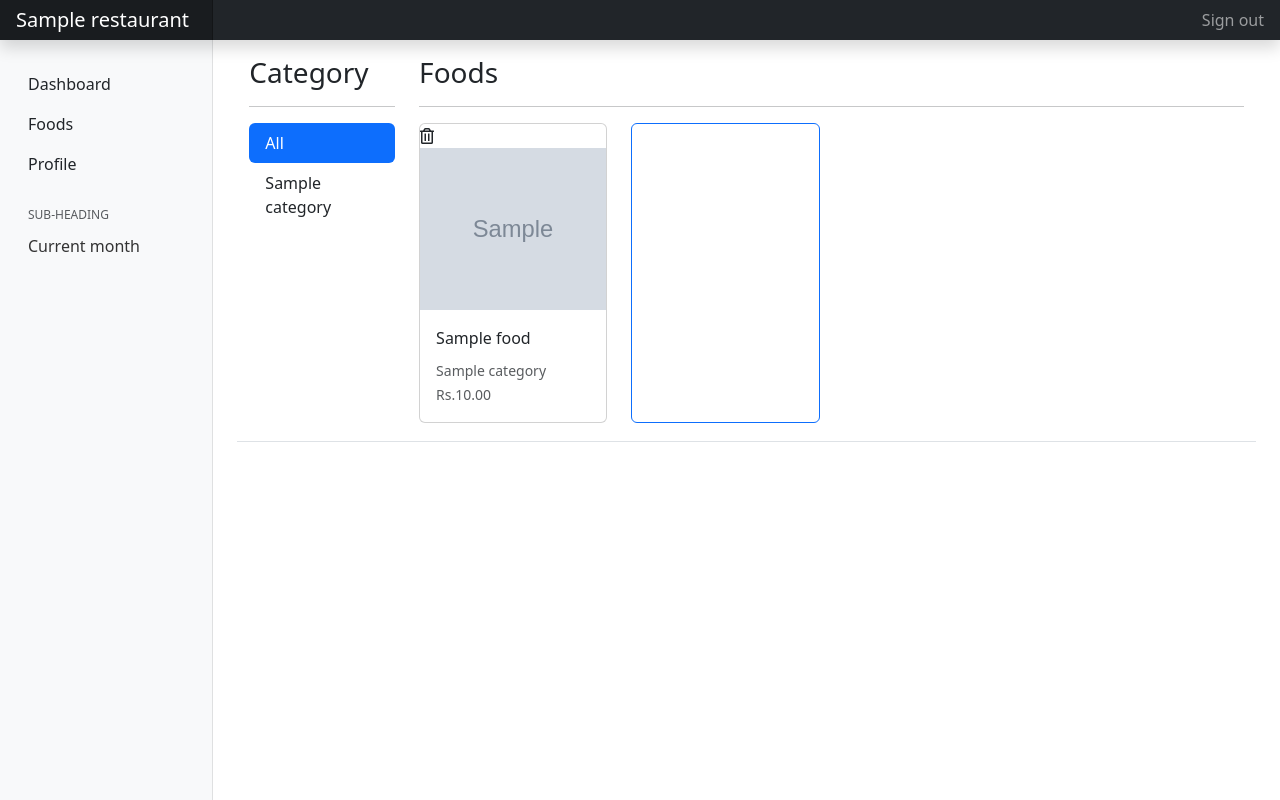
After one commit to cygnus55/food-express, a Django app: page /restaurants/foods/ in a window 1280 px wide. The commit adds this page. Run offline with Django 3.2, Linux system fonts and the light colour scheme; a user stored in the database is signed in; tables that the repository leaves empty hold one stand-in row (values such as "Sample post"); grey boxes marked "Sample" are stand-in pictures; some libraries are stand-ins or nearby versions.

Commit message:
Restaurant and food integreted

```diff
--- a/foods/models.py
+++ b/foods/models.py
@@ -23,6 +23,13 @@ class Category(models.Model):
         super().save(*args, **kwargs)
 
     def get_absolute_url(self):
+        return reverse(
+            'restaurants:foods_list_by_category',
+            args=[self.slug]
+        )
+
+    @property
+    def get_absolute_url_for_customer(self):
         return reverse(
             'foods:foods_list_by_category',
             args=[self.slug]
@@ -59,13 +66,20 @@ class Food(models.Model):
     restaurant = models.ForeignKey(Restaurant, related_name='restaurant', on_delete=models.CASCADE)
 
     class Meta:
-        ordering = ('name',)
+        ordering = ('-created',)
 
     def __str__(self):
         return f'Food: {self.name}'
 
     def get_absolute_url(self):
         return reverse(
+            'restaurants:food_detail',
+            args=[self.id]
+        )
+
+    @property
+    def get_absolute_url_for_customer(self):
+        return reverse(
             'foods:food_detail',
             args=[self.id]
         )
--- a/foods/urls.py
+++ b/foods/urls.py
@@ -1,13 +1,11 @@
 from django.urls import path
 
-from foods.views import FoodListView, FoodDetailView, FoodCreateView, FoodUpdateView
+from foods.views import FoodListView, FoodDetailView
 
 app_name = 'foods'
 
 urlpatterns = [
     path('', FoodListView.as_view(), name='food_list'),
     path('category/<slug:category_slug>/', FoodListView.as_view(), name='foods_list_by_category'),
-    path('new/', FoodCreateView.as_view(), name='food_create'),
     path('detail/<int:pk>/', FoodDetailView.as_view(), name='food_detail'),
-    path('update/<int:pk>/', FoodUpdateView.as_view(), name='food_update'),
 ]
--- a/foods/views.py
+++ b/foods/views.py
@@ -12,7 +12,10 @@ class FoodListView(ListView):
 
     def get_context_data(self, **kwargs):
         context = super().get_context_data(**kwargs)
+        slug = self.kwargs.get('category_slug')
         context['categories'] = Category.objects.all()
+        if slug:
+            context['category'] = get_object_or_404(Category, slug=slug)
         return context
 
     def get_queryset(self, **kwargs):
@@ -27,15 +30,3 @@ class FoodDetailView(DetailView):
     model = Food
     template = 'foods/food_detail.html'
     context_object_name = 'food'
-
-
-class FoodCreateView(CreateView):
-    model = Food
-    # ! Remove restaurant and obtain the current restaurant through authenticated user
-    fields = ['category', 'name', 'description', 'price', 'image', 'available', 'restaurant']
-
-
-class FoodUpdateView(UpdateView):
-    model = Food
-    # ! Remove restaurant and obtain the current restaurant through authenticated user
-    fields = ['category', 'name', 'description', 'price', 'image', 'available', 'restaurant']
--- a/restaurants/templates/restaurants/dashboard.html
+++ b/restaurants/templates/restaurants/dashboard.html
@@ -1,16 +1,19 @@
 {% load bootstrap5 %}
 {% load static %}
+{% load fontawesome_5 %}
+
 <!DOCTYPE html>
 <html>
     <head>
         <meta charset="UTF-8">
         <meta name="viewport" content="width=device-width, initial-scale=1.0">
-        <title></title>
+        <title>{% if title %} - {{ title }} {% endif %}</title>
         <link rel="stylesheet" href="https://fonts.googleapis.com/css?family=Roboto">
         <link rel="shortcut icon" type="image/x-icon" href="{% static 'base/favicon.ico' %}"/>
         <link rel="stylesheet" href="{% static 'css/dashboard.css' %}"/>
         {% bootstrap_css %}
         {% bootstrap_javascript %}
+        {% fontawesome_5_static %}
     </head>
     <body>
         <header class="navbar navbar-dark sticky-top bg-dark flex-md-nowrap p-0 shadow">
@@ -35,7 +38,7 @@
                       </a>
                     </li>
                     <li class="nav-item">
-                      <a class="nav-link {% if section == 'foods' %} active {% else %} text-dark {% endif %}" href=#>
+                      <a class="nav-link {% if section == 'foods' %} active {% else %} text-dark {% endif %}" href="{% url 'restaurants:food_list' %}">
                         Foods
                       </a>
                     </li>
@@ -65,7 +68,7 @@
 
           <div class="d-flex justify-content-between flex-wrap flex-md-nowrap align-items-center pt-3 pb-2 mb-3 border-bottom">
             {% block content %}
-              <h1>Dashboard</h1>
+              <h3>Dashboard</h3>
             {% endblock %}
           </div>
         </main>
--- a/foods/templates/foods/food_form.html
+++ b/restaurants/templates/restaurants/food_form.html
@@ -1,4 +1,4 @@
-{% extends 'base/base.html' %}
+{% extends 'restaurants/dashboard.html' %}
 {% load crispy_forms_tags %}
 
 {% block content %}
--- /dev/null
+++ b/restaurants/templates/restaurants/food_list.html
@@ -0,0 +1,72 @@
+{% extends 'restaurants/dashboard.html' %}
+{% load static %}
+
+{% block title %}
+    {% if category %}{{ category.name }} - {% endif %}Foods
+{% endblock %}
+
+{% block content %}
+    <div class="container">
+        <div class="row">
+            <div class="col-md-2" style='float:inline-start;'>
+                <h3 class="align-items-center">
+                    Category
+                </h3>
+                <hr>
+                <ul class="nav nav-pills flex-column mb-auto">
+                    <li class="nav-item">
+                        <a href="{% url 'restaurants:food_list' %}"
+                            class="nav-link {% if not category %}active{% else %}text-dark{% endif %}">
+                            All
+                        </a>
+                    </li>
+                    {% for c in categories %}
+                        <li class="nav-item">
+                            <a href="{{ c.get_absolute_url }}"
+                                class="nav-link {% if category.slug == c.slug %} \
+                                active{% else %}text-dark{% endif %}">
+                                {{ c.name }}
+                            </a>
+                        </li>
+                    {% endfor %}
+                </ul>
+            </div>
+
+            <div class="col-md-10">
+                <h3 class="align-items-center text-dark">
+                    Foods{% if category %} - {{ category.name }}{% endif %}
+                </h3>
+                <hr>
+                <div class="row">
+                    {% for food in foods %}
+                        <div class="col-md-3">
+                            <div class="card" style=" height:300px; margin-bottom:10px;" >
+                                <span style="float:left;">
+                                    <i class="far fa-trash-alt"></i>
+                                </span>
+                                <img class="thumbnail" src="{% if food.image %}{{ food.image.url }}{% else %}{% static 'base/img/no_image.png' %}{% endif %}" style=" height:200px" />
+                                <div class="card-body">
+                                    <div class="card-title">
+                                        <a href="{{ food.get_absolute_url }}" class="text-dark text-decoration-none">{{ food.name }}</a>
+                                    </div>
+                                    <small class="text-muted">{{ food.category.name }}</small>
+                                    <br/>
+                                    <small class="text-muted"> Rs.{{ food.price }}</small>
+                                </div>
+                            </div>
+                        </div>
+                    {% endfor %}
+                    <div class="col-md-3">
+                        <a href="{% url 'restaurants:create_food' %}" title="Add New Food">
+                            <div class="card border-primary justify-content-center" style=" height:300px; margin-bottom:10px;" >
+                                <span style="text-align: center;">
+                                    <i class="fab fa-plus fa-3x text-primary"></i>
+                                </span>
+                            </div>
+                        </a>
+                    </div>
+                </div>
+            </div>
+        </div>
+    </div>
+{% endblock content %}
--- a/restaurants/templates/restaurants/profile_update.html
+++ b/restaurants/templates/restaurants/profile_update.html
@@ -3,7 +3,7 @@
 
 {% block content %}
     <div class="content-section">
-        <h1 class='border-bottom'>Restaurant Profile</h1>
+        <h3 class='border-bottom'>Restaurant Profile</h3>
         <form method="POST" enctype="multipart/form-data">
             {% csrf_token %}
             <fieldset class="form-group">
--- a/restaurants/urls.py
+++ b/restaurants/urls.py
@@ -6,9 +6,14 @@ app_name = 'restaurants'
 urlpatterns = [
     # urls for customers to view resturants
     path('', views.restaurant_list, name='restaurant_list'),
-    path('<slug:category_slug>/', views.restaurant_list, name='restaurant_list_by_category'),
+    path('category/<slug:category_slug>/', views.restaurant_list, name='restaurant_list_by_category'),
     path('<int:id>/<slug:slug>/', views.restaurant_detail, name='restaurant_detail'),
     # urls for restaurant user to view his/her restaurant
     path('dashboard/<str:username>/', views.restaurant_dashboard, name='restaurant_dashboard'),
     path('profile/<str:username>/', views.update_restaurant_profile, name='update_restaurant_profile' ),
+    path('food/create/', views.FoodCreateView.as_view(), name='create_food'),
+    path('food/update/<int:pk>/', views.FoodUpdateView.as_view(), name='update_food'),
+    path('foods/', views.RestaurantFoodListView.as_view(), name='food_list'),
+    path('foods/category/<slug:category_slug>/', views.RestaurantFoodListView.as_view(), name='foods_list_by_category'),
+    path('food/<int:pk>/', views.RestaurantFoodDetailView.as_view(), name='food_detail')
 ]
--- a/restaurants/views.py
+++ b/restaurants/views.py
@@ -2,11 +2,16 @@
 from django.shortcuts import render, get_object_or_404, redirect
 from django.contrib.auth.decorators import login_required
 from django.contrib import messages
+from django.views.generic import CreateView, UpdateView
+from django.contrib.auth.mixins import LoginRequiredMixin, UserPassesTestMixin
+from django.urls import reverse_lazy
 
 from .decorators import restaurant_required
 from .models import Category, Restaurant
 from accounts.models import User
 from .forms import RestaurantProfileForm
+from foods.models import Food, Category
+from foods.views import FoodListView, FoodDetailView
 
 
 # Create your views here.
@@ -70,3 +75,64 @@ def update_restaurant_profile(request, username):
         'section': 'profile',
     }
     return render (request, 'restaurants/profile_update.html',context)
+
+
+class FoodCreateView(LoginRequiredMixin, UserPassesTestMixin, CreateView):
+    model = Food
+    fields = ['category', 'name', 'description', 'price', 'image', 'available']
+    template_name = 'restaurants/food_form.html'
+    success_url = reverse_lazy('restaurants:food_list')
+
+    def test_func(self):
+        return self.request.user.is_active and self.request.user.is_restaurant
+
+    def form_valid(self, form):
+        form.instance.restaurant = self.request.user.restaurant
+        return super().form_valid(form)
+
+
+class FoodUpdateView(LoginRequiredMixin, UserPassesTestMixin, UpdateView):
+    model = Food
+    fields = ['category', 'name', 'description', 'price', 'image', 'available']
+    template_name = 'restaurants/food_form.html'
+
+    def test_func(self):
+        return self.request.user.is_active and self.request.user.is_restaurant \
+            and self.get_object().restaurant == self.request.user.restaurant
+
+    def form_valid(self, form):
+        form.instance.restaurant = self.request.user.restaurant
+        return super().form_valid(form)
+
+
+class RestaurantFoodListView(LoginRequiredMixin, UserPassesTestMixin, FoodListView):
+    template_name = 'restaurants/food_list.html'
+
+    def test_func(self):
+        return self.request.user.is_active and self.request.user.is_restaurant
+
+    def get_queryset(self, **kwargs):
+        restaurant_foods = self.model.objects.filter(restaurant=self.request.user.restaurant)
+        category_slug = self.kwargs.get('category_slug')
+        if category_slug:
+            category = get_object_or_404(Category, slug=category_slug)
+            return restaurant_foods.filter(category=category)
+        return restaurant_foods.all()
+
+    def get_context_data(self, **kwargs):
+        context = super().get_context_data(**kwargs)
+        slug = self.kwargs.get('category_slug')
+        restaurant_foods = self.model.objects.filter(restaurant=self.request.user.restaurant)
+        categories = set(map(lambda x: x.category, restaurant_foods))
+        context['categories'] = categories
+        if slug:
+            context['category'] = get_object_or_404(Category, slug=slug)
+        return context
+
+
+class RestaurantFoodDetailView(LoginRequiredMixin, UserPassesTestMixin, FoodDetailView):
+    template_name = 'restaurants/food_detail.html'
+
+    def test_func(self):
+        return self.request.user.is_active and self.request.user.is_restaurant \
+            and self.get_object().restaurant == self.request.user.restaurant
```
Also changed, not shown: foods/templates/foods/food_list.html (+6 -3 lines), restaurants/templates/restaurants/food_detail.html (added, +12 -0 lines).
